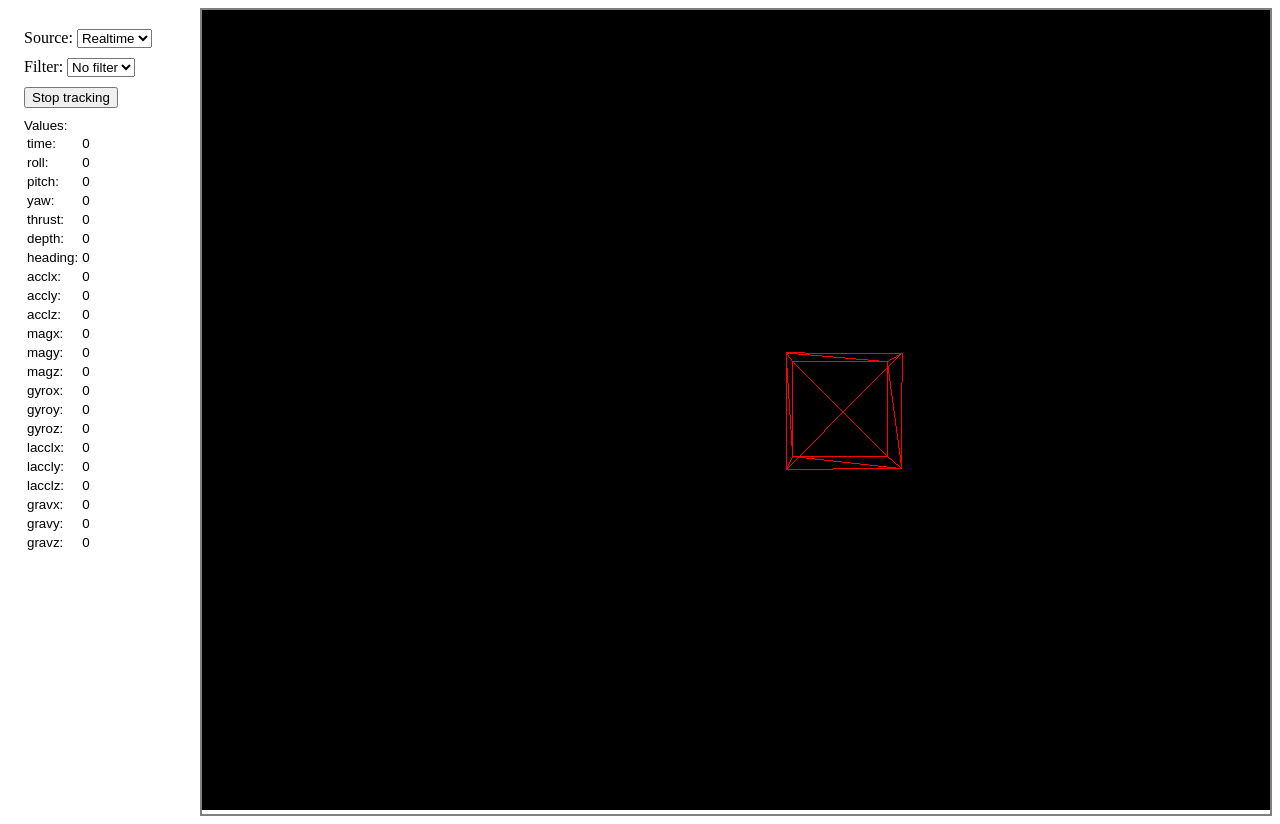
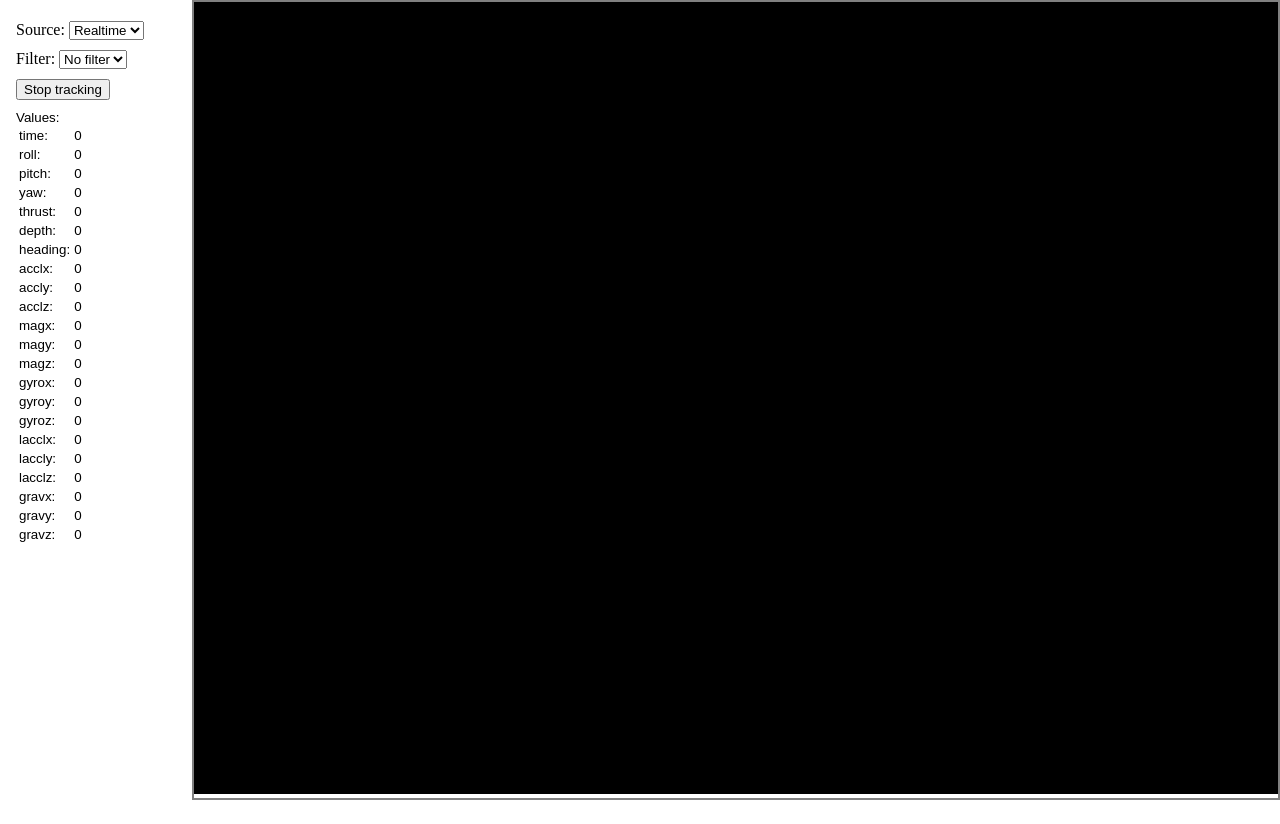
Before and after one commit to noxxomatik/navigation-map-lib, a plain HTML site: page index.html in a window 1280 px wide. Both pictures are taken after a click on the button "Start tracking". After the commit the page ends 800 px from the top, so only its background shows below. Drawn offline with Linux system fonts and the light colour scheme.

Commit message:
CHG: stylesheet changes

```diff
--- a/css/navigation-map.css
+++ b/css/navigation-map.css
@@ -1,5 +1,13 @@
+html {
+    height: 100%;
+}
+body {
+    height: 99%;
+    margin: 0;
+}
 div.container {
     width: 100%;
+    height:100%;
 }
 div.menu {
     float: left;
@@ -11,6 +19,9 @@ div.renderer {
     margin-left: 170px;
     border:2px solid gray;
     overflow: hidden;
+    min-height: 100%;
+    height:auto !important;
+    height:100%;
 }
 .menu-item {
     margin: 5px 0px;
--- a/js/navigation-map-visualization.js
+++ b/js/navigation-map-visualization.js
@@ -2,40 +2,51 @@
  * Created by Sven Otte on 02.01.2017.
  */
 function NavMapVis() {
-    this.scene;
-    this.camera;
-    this.renderer;
-    this.geometry;
-    this.material;
-    this.mesh;
+    var scene;
+    var camera;
+    var renderer;
+    var geometry;
+    var material;
+    var mesh;
 
     this.init = function(rendererSelector) {
+        width = $(rendererSelector).width();
+        height = $(rendererSelector).height();
 
         scene = new THREE.Scene();
 
-        camera = new THREE.PerspectiveCamera( 75, window.innerWidth / window.innerHeight, 1, 10000 );
+        camera = new THREE.PerspectiveCamera( 75, width / height, 1, 10000 );
         camera.position.z = 1000;
 
-        geometry = new THREE.BoxGeometry( 200, 200, 200 );
-        material = new THREE.MeshBasicMaterial( { color: 0xff0000, wireframe: true } );
+        //geometry = new THREE.BoxGeometry( 200, 200, 200 );
+        //material = new THREE.MeshBasicMaterial( { color: 0xff0000, wireframe: true } );
 
-        mesh = new THREE.Mesh( geometry, material );
-        scene.add( mesh );
+        //mesh = new THREE.Mesh( geometry, material );
+        //scene.add( mesh );
 
         renderer = new THREE.WebGLRenderer();
-        renderer.setSize( window.innerWidth, window.innerHeight );
+        renderer.setSize( width, height );
 
         $(rendererSelector).append(renderer.domElement);
     };
 
     this.animate = function() {
 
-        requestAnimationFrame( this.animate );
+        //requestAnimationFrame( animate );
 
-        mesh.rotation.x += 0.01;
-        mesh.rotation.y += 0.02;
+        //mesh.rotation.x += 0.01;
+        //mesh.rotation.y += 0.02;
 
         renderer.render( scene, camera );
 
     };
+
+    this.addROVPose = function() {
+        var geometry = new THREE.ConeGeometry(5, 20, 32);
+        var material = new THREE.MeshBasicMaterial({color: 0xffff00});
+        var mesh = new THREE.Mesh(geometry, material);
+
+        scene.add(mesh);
+        renderer.render( scene, camera );
+    }
 }
--- a/js/navigation-map.js
+++ b/js/navigation-map.js
@@ -92,4 +92,6 @@ function nextTrackingStep() {
     $("#gravy").html(navdata.gravy);
     $("#gravz").html(navdata.gravz);
     $("#timestamp").html(new Date(navdata.timestamp));
+
+    navMapVis.addROVPose();
 }
```
